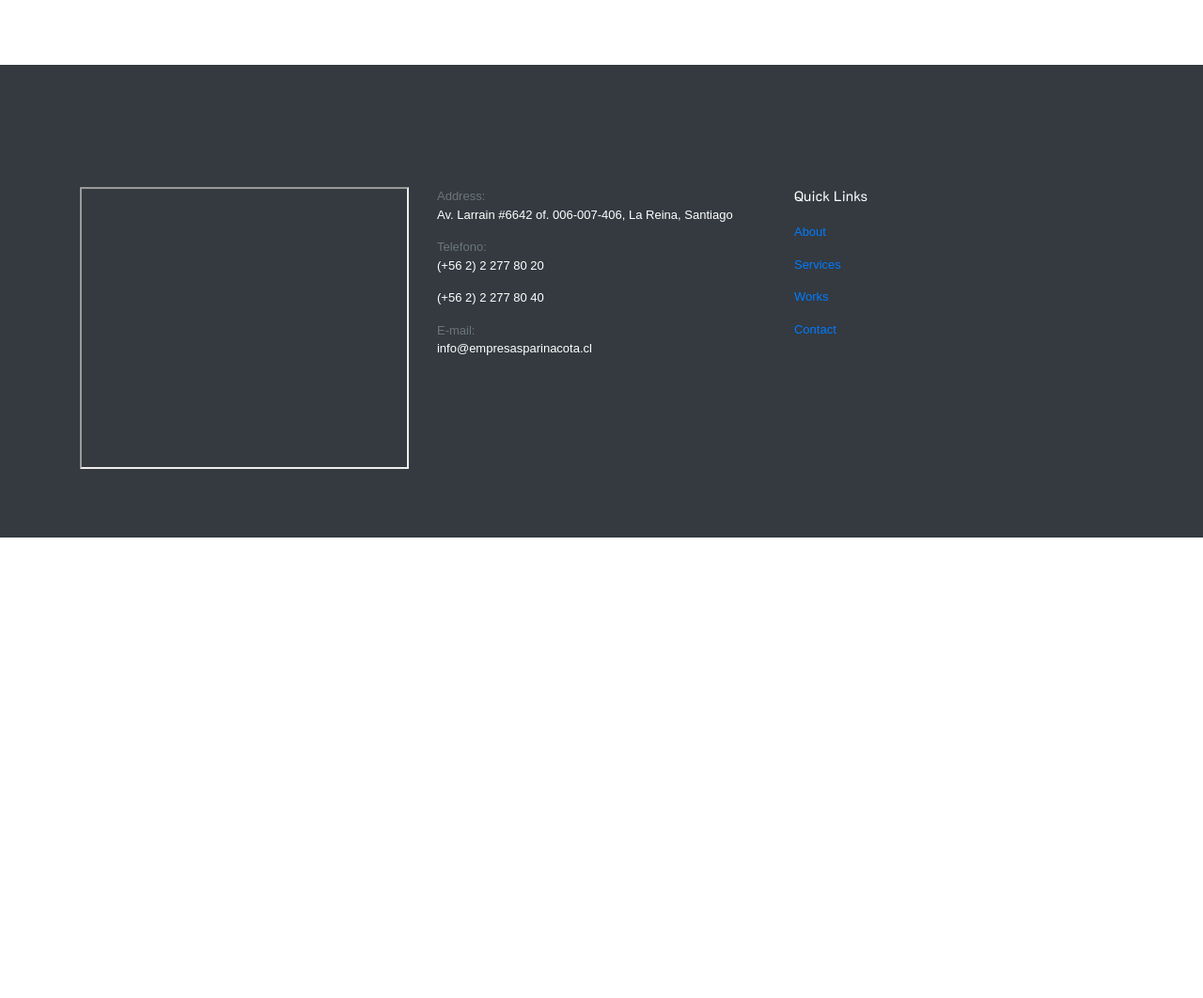
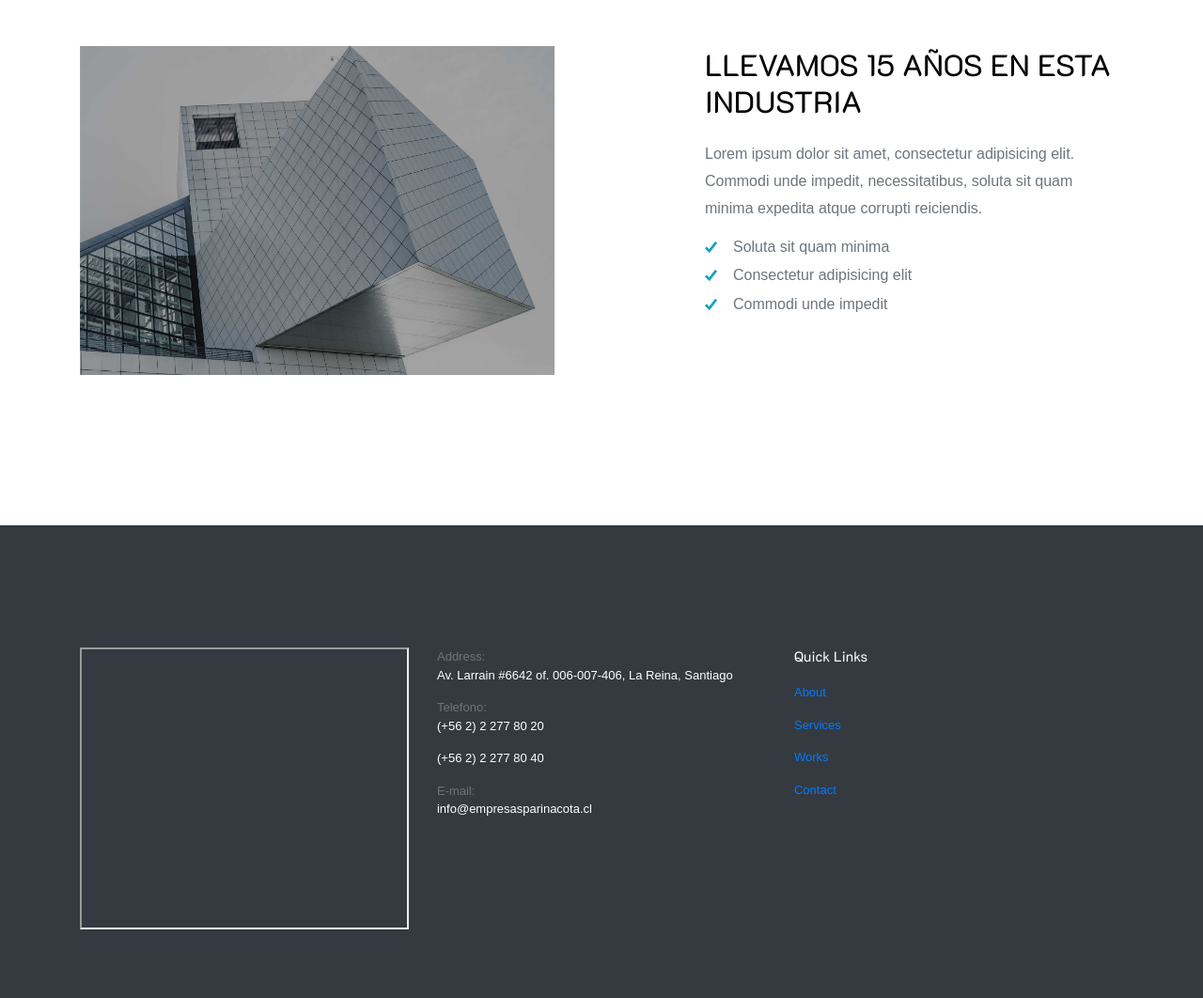
Before and after one commit to simon-cerda/EmpresasParinacota, a Django app: template templates/Home.html in a window 1280 px wide. Shown: the part 1876-2938 px from the top of the page at 94% size. Before the commit the page ends 2448 px from the top, so only its background shows below. Run offline with Django 3.2, Linux system fonts and the light colour scheme; the template is opened without the code that fills it, so the values that code supplies are empty; some libraries are stand-ins or nearby versions; some web fonts are replaced.

Commit message:
Initial Commit

```diff
--- a/templates/Home.html
+++ b/templates/Home.html
@@ -7,20 +7,20 @@
     <!-- END header -->
 
     <section class="home-slider owl-carousel">
-      <div class="slider-item" style="background-image: url(' {% static "mySiteWork/img/slider-2.JPG" %}');">
+      <div type="video/mp4  style="background-image: url(' {% static "mySiteWork/img/DJI_0138.mp4" %}');">
 
         <div class="container">
           <div class="row slider-text align-items-center justify-content-center text-center">
             <div class="col-md-7 col-sm-12 element-animate">
               <h1 class="mb-4"> Empresa constructura Parinacota </h1>
 
-
+              <!-- lightbox -->
             </div>
           </div>
         </div>
 
       </div>
-
+<!--
       <div class="slider-item" style="background-image: url(' {% static "mySiteWork/img/slider-2.JPG" %}');">
         <div class="container">
           <div class="row slider-text align-items-center justify-content-center text-center">
@@ -31,7 +31,7 @@
           </div>
         </div>
 
-      </div>
+      </div> -->
 
     </section>
     <!-- END slider -->
@@ -75,7 +75,7 @@
 
               <img src="{{instance.cover_img.url}}" alt="Image Placeholder" class="img-fluid"></a>
               <div class="media-body">
-                <span class="meta-post">{{instance.fecha_ref}}</span>
+
                 <h3 class="mt-0 text-black"><a href="#" class="text-black">{{instance.titulo}}</a></h3>
 
 
@@ -84,6 +84,44 @@
           </div>
           {% endfor %}
 
+      </div>
+    </section>
+    <section class="section">
+      <div class="container">
+        <div class="row mb-5">
+          <div class="col-md-6 order-lg-3 mb-5">
+            <img src="{% static 'mySiteWork/img/slider-4.jpg' %}" alt="Image placeholder" class="img-fluid">
+          </div>
+          <div class="col-md-1 order-lg-2"></div>
+          <div class="col-md-5 order-lg-1">
+            <h2 class="text-uppercase heading mb-4">Nuestra Historia</h2>
+            <p class="mb-3">Lorem ipsum dolor sit amet, consectetur adipisicing elit. Commodi unde impedit, necessitatibus, soluta sit quam minima expedita atque corrupti reiciendis.</p>
+
+            <ul class="list-unstyled check">
+              <li>Soluta sit quam minima</li>
+              <li>Consectetur adipisicing elit</li>
+              <li>Commodi unde impedit</li>
+            </ul>
+          </div>
+
+        </div>
+        <div class="row">
+          <div class="col-md-6 order-lg-1 mb-5">
+            <img src="{% static 'mySiteWork/img/slider-3.jpg' %}" alt="Image placeholder" class="img-fluid">
+          </div>
+          <div class="col-md-1 order-lg-2"></div>
+          <div class="col-md-5 order-lg-3">
+            <h2 class="text-uppercase heading mb-4">LLevamos 15 años en esta industria</h2>
+            <p class="mb-3">Lorem ipsum dolor sit amet, consectetur adipisicing elit. Commodi unde impedit, necessitatibus, soluta sit quam minima expedita atque corrupti reiciendis.</p>
+
+            <ul class="list-unstyled check">
+              <li>Soluta sit quam minima</li>
+              <li>Consectetur adipisicing elit</li>
+              <li>Commodi unde impedit</li>
+            </ul>
+          </div>
+
+        </div>
       </div>
     </section>
     <!-- END section -->
```
Also changed, not shown: db.sqlite3.
